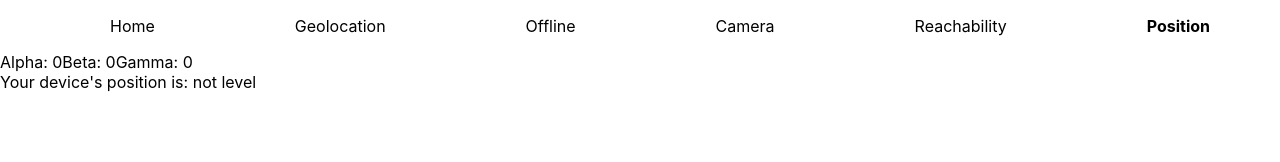
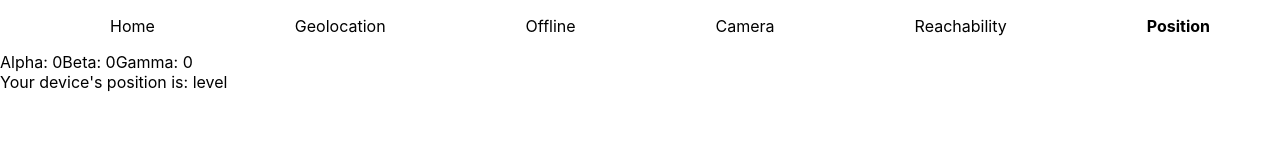
Before and after one commit to swietektomasz/pwa-katas, a React (Create React App) app: page /position in a window 1280 px wide. Shown: the top 162 px of the page. Built offline with nearby package versions, Linux system fonts and the light colour scheme.

Commit message:
Add some math

```diff
--- a/src/components/Position/Position.jsx
+++ b/src/components/Position/Position.jsx
@@ -5,6 +5,11 @@ export function Position() {
 
   const handleDeviceOrientation = (event) => {
     setOrientation({ alpha: event.alpha, beta: event.beta, gamma: event.gamma });
+  };
+
+  const checkLevel = (beta, gamma) => {
+    const isLevel = (beta - -5) * (beta - 5) < 0 && (gamma - -5) * (gamma - 5) < 0;
+    return isLevel ? "level" : "not-level";
   };
 
   useEffect(() => {
@@ -17,7 +22,7 @@ export function Position() {
       <span>Alpha: {alpha.toFixed(0)}</span>
       <span>Beta: {beta.toFixed(0)}</span>
       <span>Gamma: {gamma.toFixed(0)}</span>
-      <div>Your device's position is: {beta.toFixed(0) === 0 && gamma.toFixed(0) === 0 ? "level" : "not level"}</div>
+      <div>Your device's position is: {checkLevel(beta.toFixed(0), gamma.toFixed(0))}</div>
     </div>
   );
 }
```
